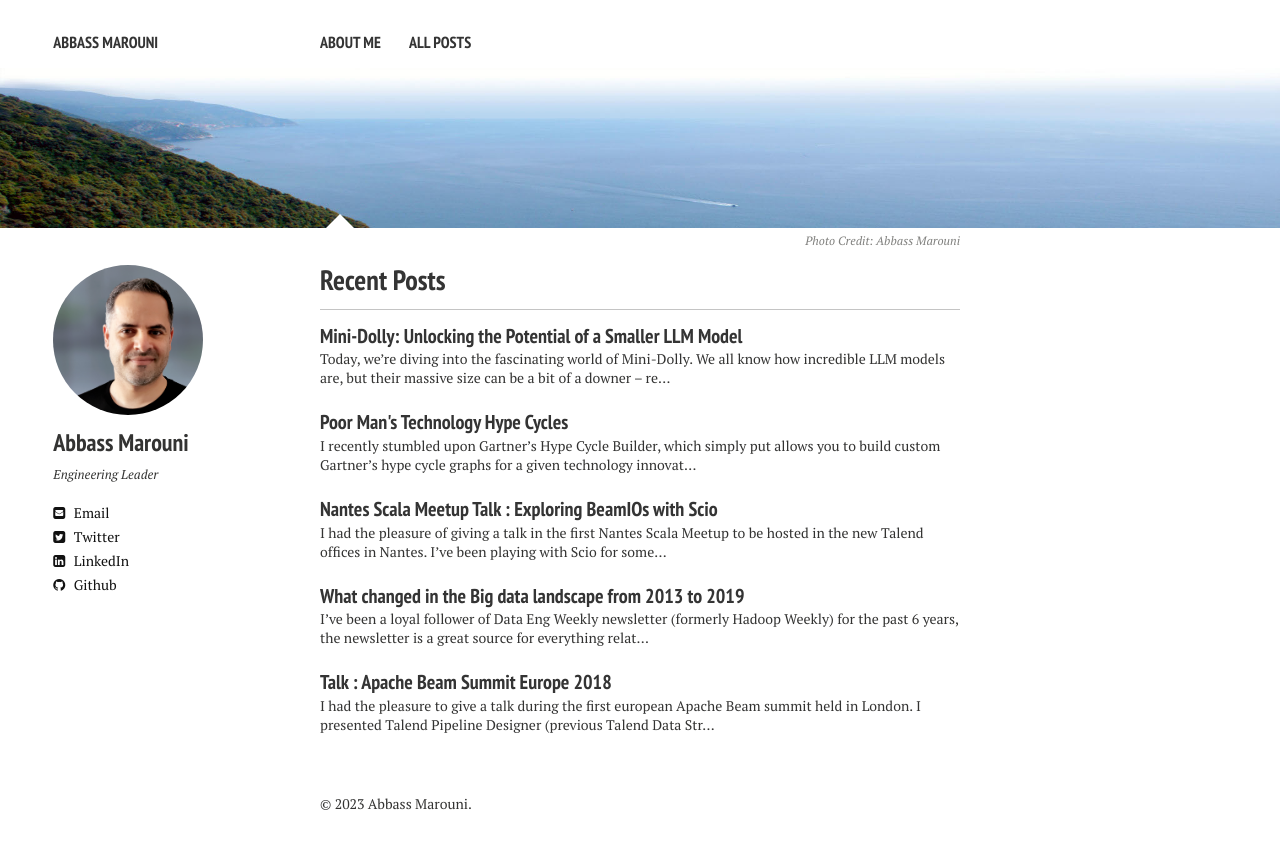
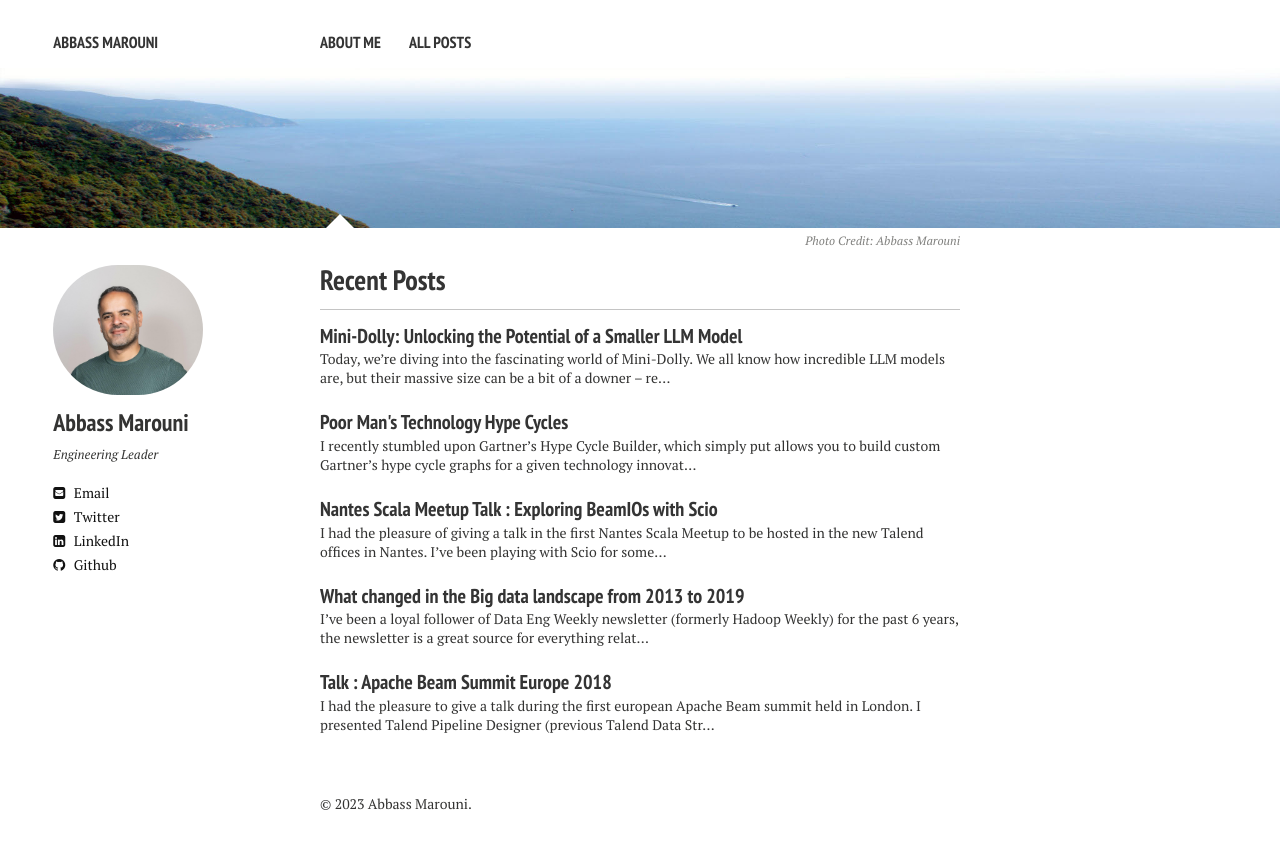
Before and after one commit to marouni/marouni.github.io, a Jekyll site: the page built from index.md, in a window 1280 px wide. Shown: the top 849 px of the page. Built offline with Jekyll 4.4.1, drawn with Linux system fonts in a browser that asks for light colours; nearby versions of some CDN libraries; comment, search, counter and statistics services are not loaded.

Commit message:
feat(): new profile pic

```diff
--- a/_config.yml
+++ b/_config.yml
@@ -40,7 +40,7 @@ defaults:
 # Site owner
 owner:
   name: Abbass Marouni
-  avatar: profile_01_2022.jpeg
+  avatar: profile_10_23.jpg
   bio: "Engineering Leader"
   email: abbass.marouni@gmail.com
   disqus-shortname: marouni
--- a/_data/authors.yml
+++ b/_data/authors.yml
@@ -5,5 +5,5 @@ abbass:
   web:
   email: abbass.marouni@gmail.com
   bio: "Searching in the realm of aspiration"
-  avatar: profile_01_2022.jpeg
+  avatar: profile_10_23.jpg
   twitter: AbbassMarouni
```
Also changed, not shown: images/profile_01_2022.jpeg (deleted), images/profile_10_23.jpg (added).
